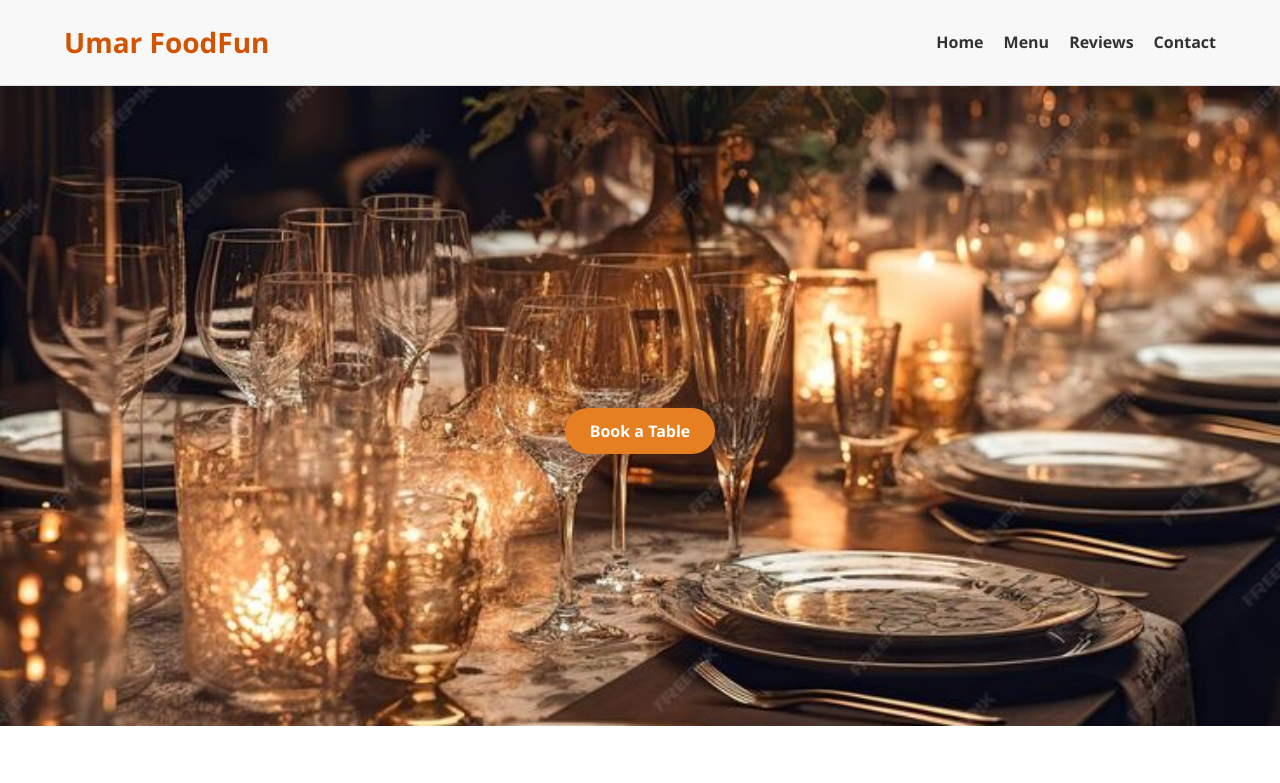
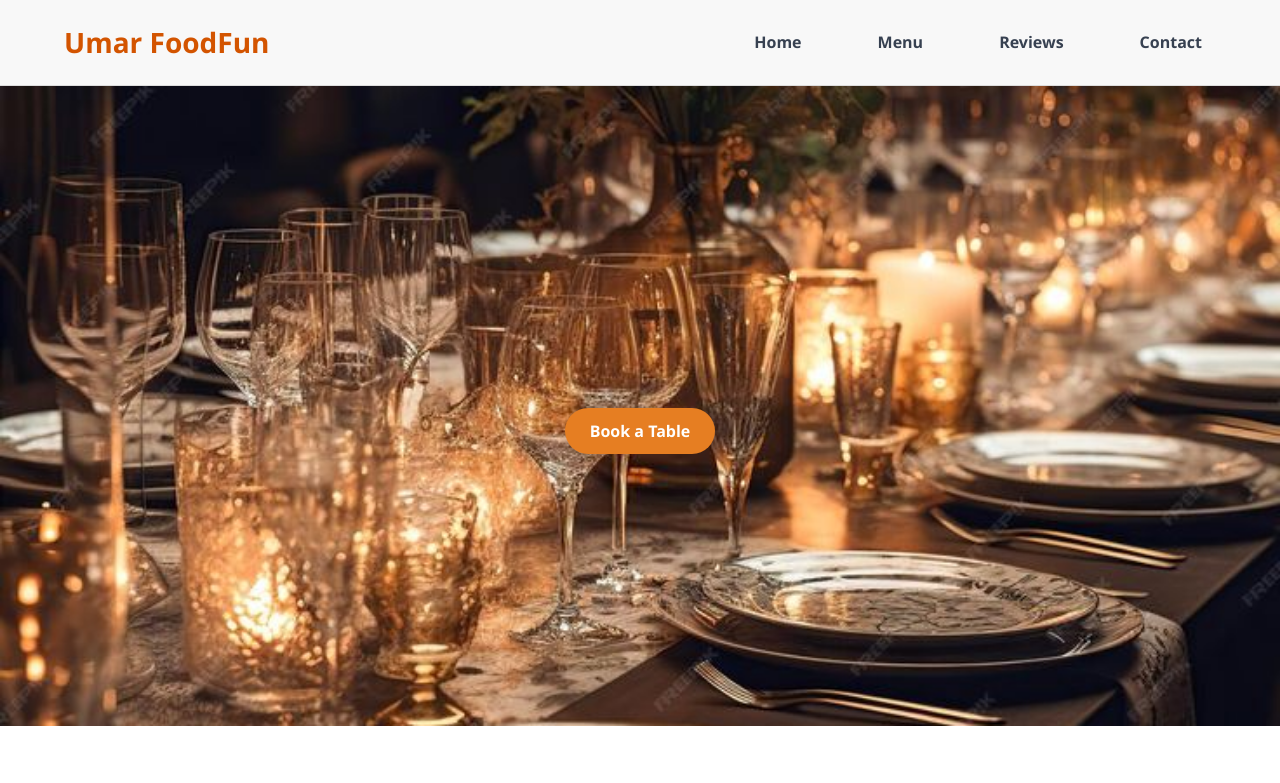
Before and after one commit to UmarBuisness123Pro/Task-5, a plain HTML site: page index.html in a window 1280 px wide. Shown: the top 783 px of the page. Drawn offline with Linux system fonts and the light colour scheme.

Commit message:
Add files via upload

```diff
--- a/style.css
+++ b/style.css
@@ -167,3 +167,24 @@ footer {
 .btn:hover{
   transition: 0.1 ;
 }
+nav a:hover,
+nav a:focus {
+  background: #2563eb;
+  color: white;
+  outline: none;
+  box-shadow: 0 8px 20px rgb(37 99 235 / 0.4);
+}
+nav ul {
+  list-style: none;
+  display: flex;
+  gap: 28px;
+}
+nav a {
+  color: #374151;
+  font-weight: 600;
+  text-decoration: none;
+  padding: 8px 14px;
+  border-radius: 8px;
+  transition: background-color 0.3s ease, color 0.3s ease;
+  font-size: 1rem;
+}
```
